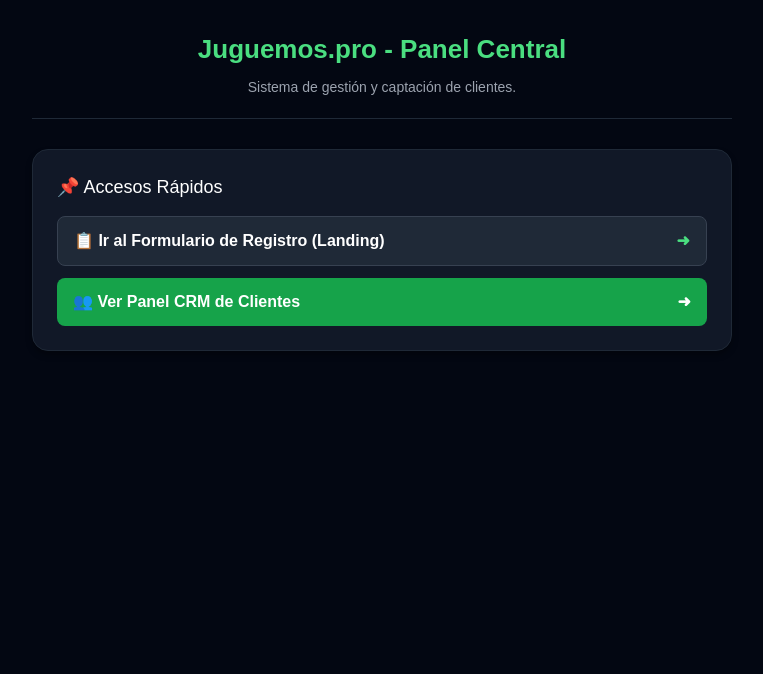
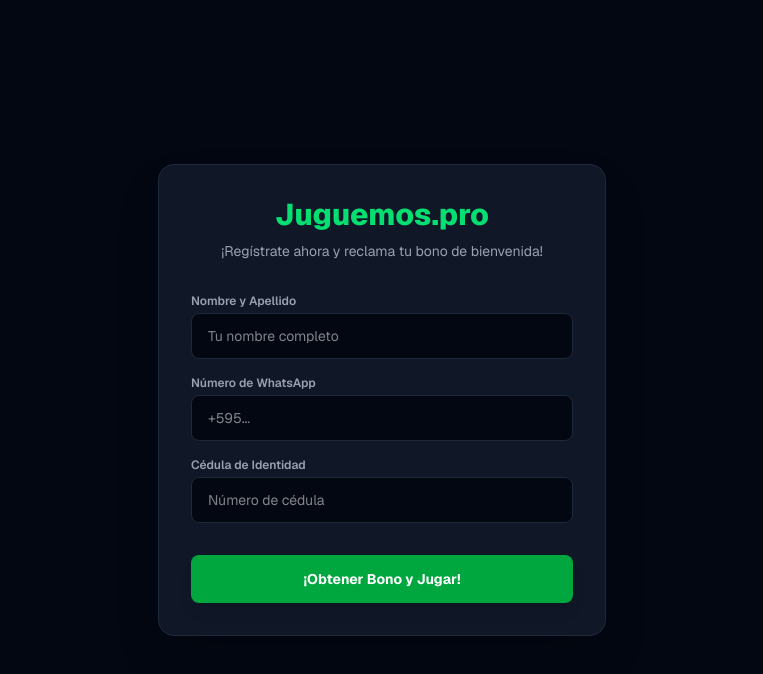
Before and after one commit to miguelencinaparedes/crm-juguemos-definitivo, a Next.js app: page / in a window 1280 px wide. Shown: the top 674 px of the page, without its empty margins (258-1021 px from the left). Built offline with nearby package versions, Linux system fonts and the light colour scheme.

Commit message:
Corrección final formulario con cedula

```diff
--- a/app/page.tsx
+++ b/app/page.tsx
@@ -1,36 +1,140 @@
-export default function Home() {
+'use client';
+import { useState } from 'react';
+import { supabase } from '../supabaseClient';
+
+export default function RegistroJugador() {
+  const [nombre, setNombre] = useState('');
+  const [whatsapp, setWhatsapp] = useState('');
+  const [cedula, setCedula] = useState('');
+  const [registrado, setRegistrado] = useState(false);
+  const [cargando, setCargando] = useState(false);
+
+  async function handleSubmit(e: React.FormEvent) {
+    e.preventDefault();
+    if (!nombre || !whatsapp || !cedula) {
+      alert('Por favor completa todos los campos obligatorios');
+      return;
+    }
+
+    setCargando(true);
+    const cedulaNum = Number(cedula.trim());
+
+    // 1. Verificamos si la cédula ya existe
+    const { data: existenteCedula } = await supabase
+      .from('Clientes')
+      .select('Cedula')
+      .eq('Cedula', cedulaNum)
+      .maybeSingle();
+
+    if (existenteCedula) {
+      setCargando(false);
+      alert('⚠️ Este número de cédula ya se encuentra registrado. ¡Ya tienes una cuenta activa!');
+      return;
+    }
+
+    // 2. Verificamos si el WhatsApp ya existe
+    const { data: existenteWp } = await supabase
+      .from('Clientes')
+      .select('WhatsApp')
+      .eq('WhatsApp', whatsapp.trim())
+      .maybeSingle();
+
+    if (existenteWp) {
+      setCargando(false);
+      alert('⚠️ Este número de WhatsApp ya fue utilizado para un registro previo.');
+      return;
+    }
+
+    // 3. Guardamos el nuevo registro
+    const { error } = await supabase.from('Clientes').insert([
+      {
+        Nombre: nombre.trim(),
+        WhatsApp: whatsapp.trim(),
+        Cedula: cedulaNum,
+        Estado: 'Nuevo'
+      }
+    ]);
+
+    setCargando(false);
+
+    if (error) {
+      alert('Error al registrarse: ' + error.message);
+    } else {
+      setRegistrado(true);
+    }
+  }
+
   return (
-    <main style={{ padding: '30px', background: '#030712', color: '#fff', minHeight: '100vh', fontFamily: 'sans-serif', display: 'flex', justifyContent: 'center' }}>
-      <div style={{ width: '100%', maxWidth: '700px' }}>
-
-        {/* Encabezado */}
-        <div style={{ textAlign: 'center', marginBottom: '30px', borderBottom: '1px solid #1f2937', paddingBottom: '20px' }}>
-          <h1 style={{ color: '#4ade80', fontSize: '26px', fontWeight: 'bold', margin: '0 0 8px 0' }}>Juguemos.pro - Panel Central</h1>
-          <p style={{ color: '#9ca3af', fontSize: '14px', margin: 0 }}>Sistema de gestión y captación de clientes.</p>
+    <main className="flex min-h-screen bg-gray-950 text-white font-sans justify-center items-center p-4">
+      <div className="w-full max-w-md bg-gray-900 border border-gray-800 rounded-2xl p-8 shadow-2xl">
+        <div className="text-center mb-8">
+          <h1 className="text-3xl font-extrabold text-green-400">Juguemos.pro</h1>
+          <p className="text-sm text-gray-400 mt-2">¡Regístrate ahora y reclama tu bono de bienvenida!</p>
         </div>
 
-        {/* Tarjeta de Navegación y Accesos */}
-        <div style={{ background: '#111827', border: '1px solid #1f2937', borderRadius: '16px', padding: '24px', marginBottom: '20px', boxShadow: '0 4px 6px rgba(0,0,0,0.3)' }}>
-          <h2 style={{ fontSize: '18px', color: '#fff', marginBottom: '15px' }}>📌 Accesos Rápidos</h2>
-          <div style={{ display: 'flex', flexDirection: 'column', gap: '12px' }}>
-            <a
-              href="/registro"
-              style={{ background: '#1f2937', color: '#fff', padding: '12px 16px', borderRadius: '8px', fontWeight: 'bold', textDecoration: 'none', display: 'flex', justifyContent: 'space-between', alignItems: 'center', border: '1px solid #374151' }}
-            >
-              <span>📋 Ir al Formulario de Registro (Landing)</span>
-              <span style={{ color: '#4ade80' }}>➜</span>
-            </a>
+        {registrado ? (
+          <div className="text-center space-y-6">
+            <div className="bg-green-950 border border-green-600 rounded-xl p-6">
+              <h2 className="text-xl font-bold text-green-300 mb-2">¡Cuenta creada con éxito! 🎉</h2>
+              <p className="text-sm text-gray-300">Tu asesor está preparando tu bono de 20.000 Gs. Haz clic abajo para recibir tus accesos directamente en tu WhatsApp.</p>
+            </div>
 
             <a
-              href="/registro"
-              style={{ background: '#16a34a', color: '#fff', padding: '12px 16px', borderRadius: '8px', fontWeight: 'bold', textDecoration: 'none', display: 'flex', justifyContent: 'space-between', alignItems: 'center' }}
+              href={`https://wa.me/595983301903?text=${encodeURIComponent(`¡Hola! Me acabo de registrar en Juguemos.pro. Mi nombre es ${nombre} y quiero mi bono de 20.000 Gs.`)}`}
+              target="_blank"
+              rel="noopener noreferrer"
+              className="block w-full py-4 bg-green-600 hover:bg-green-500 text-white font-bold rounded-xl transition-all shadow-lg text-sm"
             >
-              <span>👥 Ver Panel CRM de Clientes</span>
-              <span>➜</span>
+              💬 Abrir WhatsApp y Recibir Accesos
             </a>
           </div>
-        </div>
+        ) : (
+          <form onSubmit={handleSubmit} className="space-y-4">
+            <div>
+              <label className="block text-xs font-semibold text-gray-400 mb-1">Nombre y Apellido</label>
+              <input
+                type="text"
+                value={nombre}
+                onChange={(e) => setNombre(e.target.value)}
+                placeholder="Tu nombre completo"
+                required
+                className="w-full bg-gray-950 border border-gray-800 rounded-lg px-4 py-3 text-sm text-white focus:outline-none focus:border-green-500"
+              />
+            </div>
 
+            <div>
+              <label className="block text-xs font-semibold text-gray-400 mb-1">Número de WhatsApp</label>
+              <input
+                type="text"
+                value={whatsapp}
+                onChange={(e) => setWhatsapp(e.target.value)}
+                placeholder="+595..."
+                required
+                className="w-full bg-gray-950 border border-gray-800 rounded-lg px-4 py-3 text-sm text-white focus:outline-none focus:border-green-500"
+              />
+            </div>
+
+            <div>
+              <label className="block text-xs font-semibold text-gray-400 mb-1">Cédula de Identidad</label>
+              <input
+                type="number"
+                value={cedula}
+                onChange={(e) => setCedula(e.target.value)}
+                placeholder="Número de cédula"
+                required
+                className="w-full bg-gray-950 border border-gray-800 rounded-lg px-4 py-3 text-sm text-white focus:outline-none focus:border-green-500"
+              />
+            </div>
+
+            <button
+              type="submit"
+              disabled={cargando}
+              className="w-full mt-4 py-3.5 bg-green-600 hover:bg-green-500 text-white font-bold rounded-lg transition-all shadow-lg text-sm"
+            >
+              {cargando ? 'Verificando...' : '¡Obtener Bono y Jugar!'}
+            </button>
+          </form>
+        )}
       </div>
     </main>
   );
```
